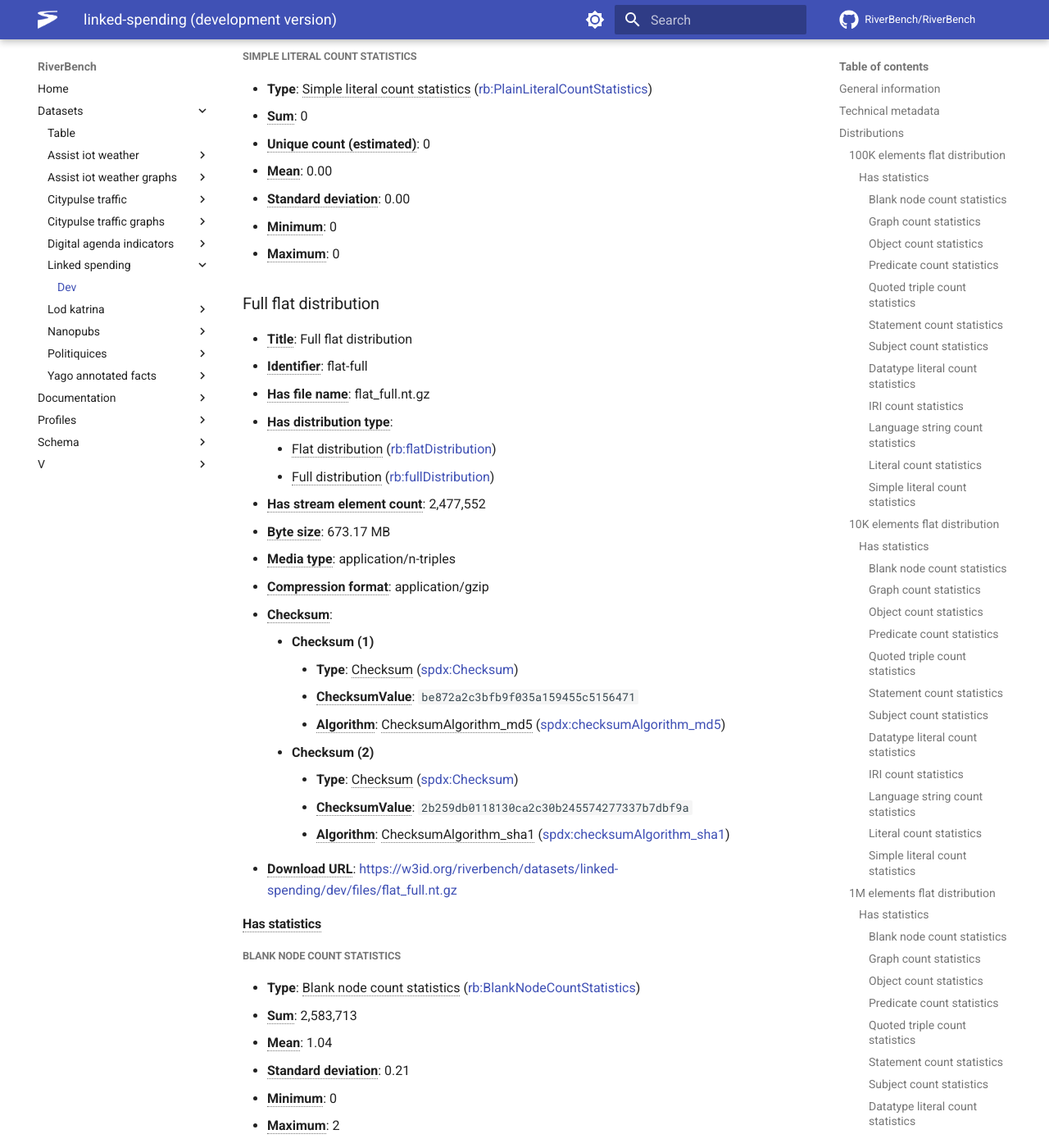
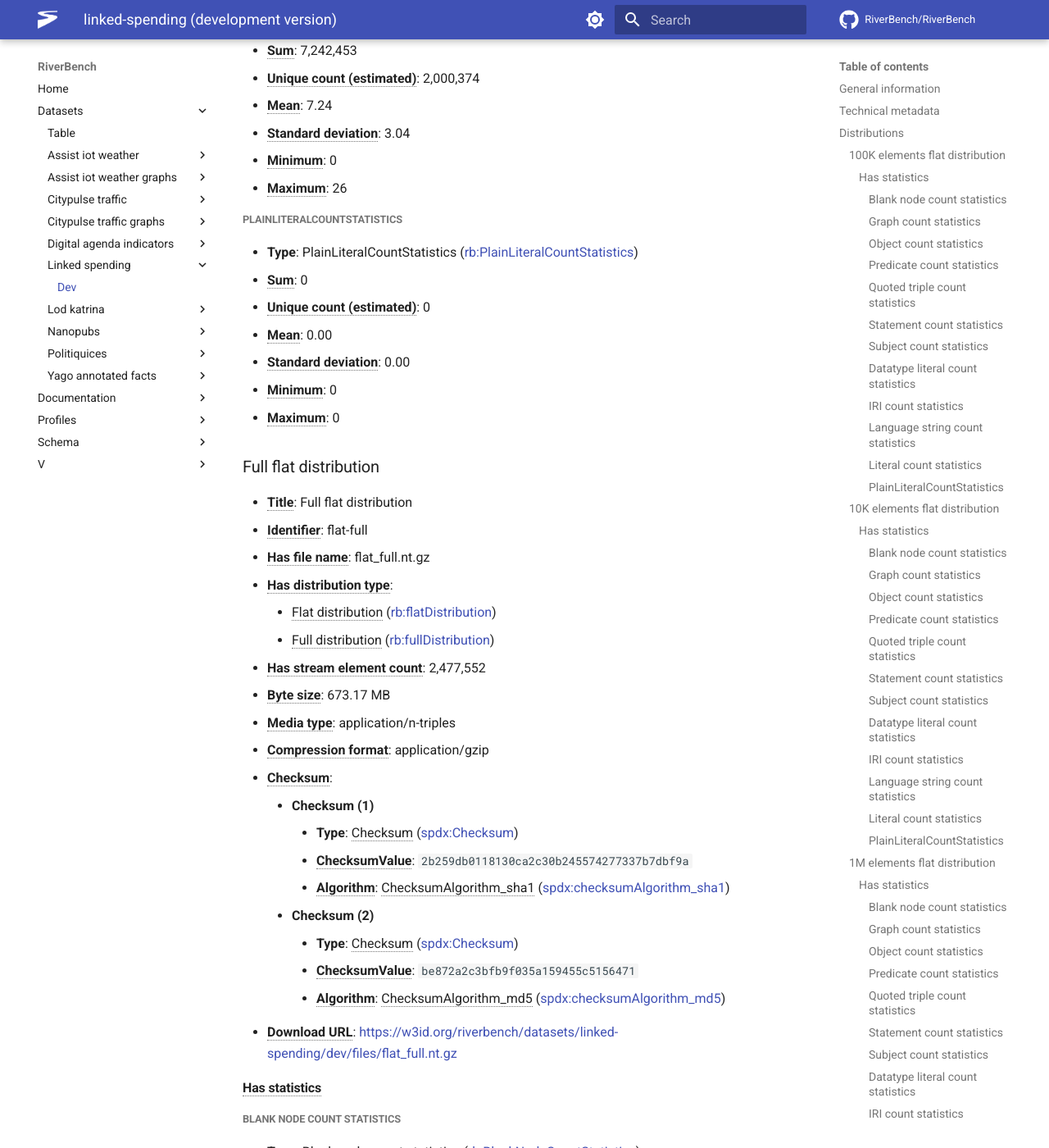
Before and after one commit to RiverBench/riverbench.github.io, an MkDocs documentation site: the page built from docs/datasets/linked-spending/dev/index.md, in a window 1280 px wide and 1400 px high, scrolled down 13441 px. Shown: the whole window at 82% size. Built offline with MkDocs 1.6.1 and Material for MkDocs 9.7.7, drawn with Linux system fonts in a browser that asks for light colours; comment, search, counter and statistics services are not loaded; some of the changed text lies outside the part shown.

Commit message:
Automatic update of RiverBench/dataset-linked-spending (dev)

```diff
--- a/docs/datasets/linked-spending/dev/index.md
+++ b/docs/datasets/linked-spending/dev/index.md
@@ -67,12 +77,12 @@ This is a subset of the LinkedSpending dataset (LS package 2013-9), which contai
 - **<abbr title="The checksum property provides a mechanism that can be used to verify that the contents of a File or Package have not changed.">Checksum</abbr>**:
     - **Checksum (1)**
         - **Type**: <abbr title="A Checksum is value that allows the contents of a file to be authenticated. Even small changes to the content of the file will change its checksum. This class allows the results of a variety of checksum and cryptographic message digest algorithms to be represented.">Checksum</abbr> ([spdx:Checksum](http://spdx.org/rdf/terms#Checksum))
+        - **<abbr title="The checksumValue property provides a lower case hexidecimal encoded digest value produced using a specific algorithm.">ChecksumValue</abbr>**: `ae6e1804acbfce85066a511cb75270ee18bc62eb`
+        - **<abbr title="Identifies the algorithm used to produce the subject Checksum. Currently, SHA-1 is the only supported algorithm. It is anticipated that other algorithms will be supported at a later time.">Algorithm</abbr>**: <abbr title="Indicates the algorithm used was SHA-1">ChecksumAlgorithm_sha1</abbr> ([spdx:checksumAlgorithm_sha1](http://spdx.org/rdf/terms#checksumAlgorithm_sha1))
+    - **Checksum (2)**
+        - **Type**: <abbr title="A Checksum is value that allows the contents of a file to be authenticated. Even small changes to the content of the file will change its checksum. This class allows the results of a variety of checksum and cryptographic message digest algorithms to be represented.">Checksum</abbr> ([spdx:Checksum](http://spdx.org/rdf/terms#Checksum))
         - **<abbr title="The checksumValue property provides a lower case hexidecimal encoded digest value produced using a specific algorithm.">ChecksumValue</abbr>**: `2939f93e0071e218068f5e3305a2f0c6`
         - **<abbr title="Identifies the algorithm used to produce the subject Checksum. Currently, SHA-1 is the only supported algorithm. It is anticipated that other algorithms will be supported at a later time.">Algorithm</abbr>**: <abbr title="Indicates the algorithm used was MD5">ChecksumAlgorithm_md5</abbr> ([spdx:checksumAlgorithm_md5](http://spdx.org/rdf/terms#checksumAlgorithm_md5))
-    - **Checksum (2)**
-        - **Type**: <abbr title="A Checksum is value that allows the contents of a file to be authenticated. Even small changes to the content of the file will change its checksum. This class allows the results of a variety of checksum and cryptographic message digest algorithms to be represented.">Checksum</abbr> ([spdx:Checksum](http://spdx.org/rdf/terms#Checksum))
-        - **<abbr title="The checksumValue property provides a lower case hexidecimal encoded digest value produced using a specific algorithm.">ChecksumValue</abbr>**: `ae6e1804acbfce85066a511cb75270ee18bc62eb`
-        - **<abbr title="Identifies the algorithm used to produce the subject Checksum. Currently, SHA-1 is the only supported algorithm. It is anticipated that other algorithms will be supported at a later time.">Algorithm</abbr>**: <abbr title="Indicates the algorithm used was SHA-1">ChecksumAlgorithm_sha1</abbr> ([spdx:checksumAlgorithm_sha1](http://spdx.org/rdf/terms#checksumAlgorithm_sha1))
 - **<abbr title="The URL of the downloadable file in a given format. E.g. CSV file or RDF file. The format is indicated by the distribution's dct:format and/or dcat:mediaType.">Download URL</abbr>**: [https://w3id.org/riverbench/datasets/linked-spending/dev/files/flat_100K.nt.gz](https://w3id.org/riverbench/datasets/linked-spending/dev/files/flat_100K.nt.gz)
 
 #### <abbr title="Has a dataset statistics object">Has statistics</abbr>
@@ -180,9 +190,9 @@ This is a subset of the LinkedSpending dataset (LS package 2013-9), which contai
 - **<abbr title="Minimum value of a distribution">Minimum</abbr>**: 0
 - **<abbr title="Maximum value of a distribution">Maximum</abbr>**: 17
 
-##### Simple literal count statistics
+##### PlainLiteralCountStatistics
 
-- **Type**: <abbr title="Statistics about the number of simple literals (of type xsd:string) in the dataset.">Simple literal count statistics</abbr> ([rb:PlainLiteralCountStatistics](https://w3id.org/riverbench/schema/metadata#PlainLiteralCountStatistics))
+- **Type**: PlainLiteralCountStatistics ([rb:PlainLiteralCountStatistics](https://w3id.org/riverbench/schema/metadata#PlainLiteralCountStatistics))
 - **<abbr title="Sum of all values in the distribution. In statistics about counts, this corresponds to the total number of given elements in the dataset.">Sum</abbr>**: 0
 - **<abbr title="Only used for count statistics. Indicates how many unique elements are in the entire dataset. The value is estimated with a Bloom filter and is accurate to ~1%.">Unique count (estimated)</abbr>**: 0
 - **<abbr title="Arithmetic mean of a distribution">Mean</abbr>**: 0.00
@@ -318,9 +328,9 @@ This is a subset of the LinkedSpending dataset (LS package 2013-9), which contai
 - **<abbr title="Minimum value of a distribution">Minimum</abbr>**: 0
 - **<abbr title="Maximum value of a distribution">Maximum</abbr>**: 16
 
-##### Simple literal count statistics
+##### PlainLiteralCountStatistics
 
-- **Type**: <abbr title="Statistics about the number of simple literals (of type xsd:string) in the dataset.">Simple literal count statistics</abbr> ([rb:PlainLiteralCountStatistics](https://w3id.org/riverbench/schema/metadata#PlainLiteralCountStatistics))
+- **Type**: PlainLiteralCountStatistics ([rb:PlainLiteralCountStatistics](https://w3id.org/riverbench/schema/metadata#PlainLiteralCountStatistics))
 - **<abbr title="Sum of all values in the distribution. In statistics about counts, this corresponds to the total number of given elements in the dataset.">Sum</abbr>**: 0
 - **<abbr title="Only used for count statistics. Indicates how many unique elements are in the entire dataset. The value is estimated with a Bloom filter and is accurate to ~1%.">Unique count (estimated)</abbr>**: 0
 - **<abbr title="Arithmetic mean of a distribution">Mean</abbr>**: 0.00
@@ -456,9 +466,9 @@ This is a subset of the LinkedSpending dataset (LS package 2013-9), which contai
 - **<abbr title="Minimum value of a distribution">Minimum</abbr>**: 0
 - **<abbr title="Maximum value of a distribution">Maximum</abbr>**: 26
 
-##### Simple literal count statistics
+##### PlainLiteralCountStatistics
 
-- **Type**: <abbr title="Statistics about the number of simple literals (of type xsd:string) in the dataset.">Simple literal count statistics</abbr> ([rb:PlainLiteralCountStatistics](https://w3id.org/riverbench/schema/metadata#PlainLiteralCountStatistics))
+- **Type**: PlainLiteralCountStatistics ([rb:PlainLiteralCountStatistics](https://w3id.org/riverbench/schema/metadata#PlainLiteralCountStatistics))
 - **<abbr title="Sum of all values in the distribution. In statistics about counts, this corresponds to the total number of given elements in the dataset.">Sum</abbr>**: 0
 - **<abbr title="Only used for count statistics. Indicates how many unique elements are in the entire dataset. The value is estimated with a Bloom filter and is accurate to ~1%.">Unique count (estimated)</abbr>**: 0
 - **<abbr title="Arithmetic mean of a distribution">Mean</abbr>**: 0.00
@@ -481,12 +491,12 @@ This is a subset of the LinkedSpending dataset (LS package 2013-9), which contai
 - **<abbr title="The checksum property provides a mechanism that can be used to verify that the contents of a File or Package have not changed.">Checksum</abbr>**:
     - **Checksum (1)**
         - **Type**: <abbr title="A Checksum is value that allows the contents of a file to be authenticated. Even small changes to the content of the file will change its checksum. This class allows the results of a variety of checksum and cryptographic message digest algorithms to be represented.">Checksum</abbr> ([spdx:Checksum](http://spdx.org/rdf/terms#Checksum))
+        - **<abbr title="The checksumValue property provides a lower case hexidecimal encoded digest value produced using a specific algorithm.">ChecksumValue</abbr>**: `2b259db0118130ca2c30b245574277337b7dbf9a`
+        - **<abbr title="Identifies the algorithm used to produce the subject Checksum. Currently, SHA-1 is the only supported algorithm. It is anticipated that other algorithms will be supported at a later time.">Algorithm</abbr>**: <abbr title="Indicates the algorithm used was SHA-1">ChecksumAlgorithm_sha1</abbr> ([spdx:checksumAlgorithm_sha1](http://spdx.org/rdf/terms#checksumAlgorithm_sha1))
+    - **Checksum (2)**
+        - **Type**: <abbr title="A Checksum is value that allows the contents of a file to be authenticated. Even small changes to the content of the file will change its checksum. This class allows the results of a variety of checksum and cryptographic message digest algorithms to be represented.">Checksum</abbr> ([spdx:Checksum](http://spdx.org/rdf/terms#Checksum))
         - **<abbr title="The checksumValue property provides a lower case hexidecimal encoded digest value produced using a specific algorithm.">ChecksumValue</abbr>**: `be872a2c3bfb9f035a159455c5156471`
         - **<abbr title="Identifies the algorithm used to produce the subject Checksum. Currently, SHA-1 is the only supported algorithm. It is anticipated that other algorithms will be supported at a later time.">Algorithm</abbr>**: <abbr title="Indicates the algorithm used was MD5">ChecksumAlgorithm_md5</abbr> ([spdx:checksumAlgorithm_md5](http://spdx.org/rdf/terms#checksumAlgorithm_md5))
-    - **Checksum (2)**
-        - **Type**: <abbr title="A Checksum is value that allows the contents of a file to be authenticated. Even small changes to the content of the file will change its checksum. This class allows the results of a variety of checksum and cryptographic message digest algorithms to be represented.">Checksum</abbr> ([spdx:Checksum](http://spdx.org/rdf/terms#Checksum))
-        - **<abbr title="The checksumValue property provides a lower case hexidecimal encoded digest value produced using a specific algorithm.">ChecksumValue</abbr>**: `2b259db0118130ca2c30b245574277337b7dbf9a`
-        - **<abbr title="Identifies the algorithm used to produce the subject Checksum. Currently, SHA-1 is the only supported algorithm. It is anticipated that other algorithms will be supported at a later time.">Algorithm</abbr>**: <abbr title="Indicates the algorithm used was SHA-1">ChecksumAlgorithm_sha1</abbr> ([spdx:checksumAlgorithm_sha1](http://spdx.org/rdf/terms#checksumAlgorithm_sha1))
 - **<abbr title="The URL of the downloadable file in a given format. E.g. CSV file or RDF file. The format is indicated by the distribution's dct:format and/or dcat:mediaType.">Download URL</abbr>**: [https://w3id.org/riverbench/datasets/linked-spending/dev/files/flat_full.nt.gz](https://w3id.org/riverbench/datasets/linked-spending/dev/files/flat_full.nt.gz)
 
 #### <abbr title="Has a dataset statistics object">Has statistics</abbr>
@@ -594,9 +604,9 @@ This is a subset of the LinkedSpending dataset (LS package 2013-9), which contai
 - **<abbr title="Minimum value of a distribution">Minimum</abbr>**: 0
 - **<abbr title="Maximum value of a distribution">Maximum</abbr>**: 43
 
-##### Simple literal count statistics
+##### PlainLiteralCountStatistics
 
-- **Type**: <abbr title="Statistics about the number of simple literals (of type xsd:string) in the dataset.">Simple literal count statistics</abbr> ([rb:PlainLiteralCountStatistics](https://w3id.org/riverbench/schema/metadata#PlainLiteralCountStatistics))
+- **Type**: PlainLiteralCountStatistics ([rb:PlainLiteralCountStatistics](https://w3id.org/riverbench/schema/metadata#PlainLiteralCountStatistics))
 - **<abbr title="Sum of all values in the distribution. In statistics about counts, this corresponds to the total number of given elements in the dataset.">Sum</abbr>**: 0
 - **<abbr title="Only used for count statistics. Indicates how many unique elements are in the entire dataset. The value is estimated with a Bloom filter and is accurate to ~1%.">Unique count (estimated)</abbr>**: 0
 - **<abbr title="Arithmetic mean of a distribution">Mean</abbr>**: 0.00
@@ -733,9 +743,9 @@ This is a subset of the LinkedSpending dataset (LS package 2013-9), which contai
 - **<abbr title="Minimum value of a distribution">Minimum</abbr>**: 0
 - **<abbr title="Maximum value of a distribution">Maximum</abbr>**: 17
 
-##### Simple literal count statistics
+##### PlainLiteralCountStatistics
 
-- **Type**: <abbr title="Statistics about the number of simple literals (of type xsd:string) in the dataset.">Simple literal count statistics</abbr> ([rb:PlainLiteralCountStatistics](https://w3id.org/riverbench/schema/metadata#PlainLiteralCountStatistics))
+- **Type**: PlainLiteralCountStatistics ([rb:PlainLiteralCountStatistics](https://w3id.org/riverbench/schema/metadata#PlainLiteralCountStatistics))
 - **<abbr title="Sum of all values in the distribution. In statistics about counts, this corresponds to the total number of given elements in the dataset.">Sum</abbr>**: 0
 - **<abbr title="Only used for count statistics. Indicates how many unique elements are in the entire dataset. The value is estimated with a Bloom filter and is accurate to ~1%.">Unique count (estimated)</abbr>**: 0
 - **<abbr title="Arithmetic mean of a distribution">Mean</abbr>**: 0.00
@@ -759,12 +769,12 @@ This is a subset of the LinkedSpending dataset (LS package 2013-9), which contai
 - **<abbr title="The checksum property provides a mechanism that can be used to verify that the contents of a File or Package have not changed.">Checksum</abbr>**:
     - **Checksum (1)**
         - **Type**: <abbr title="A Checksum is value that allows the contents of a file to be authenticated. Even small changes to the content of the file will change its checksum. This class allows the results of a variety of checksum and cryptographic message digest algorithms to be represented.">Checksum</abbr> ([spdx:Checksum](http://spdx.org/rdf/terms#Checksum))
+        - **<abbr title="The checksumValue property provides a lower case hexidecimal encoded digest value produced using a specific algorithm.">ChecksumValue</abbr>**: `396f219d03ba182efcc2b24bbc8d6d76f23e523c`
+        - **<abbr title="Identifies the algorithm used to produce the subject Checksum. Currently, SHA-1 is the only supported algorithm. It is anticipated that other algorithms will be supported at a later time.">Algorithm</abbr>**: <abbr title="Indicates the algorithm used was SHA-1">ChecksumAlgorithm_sha1</abbr> ([spdx:checksumAlgorithm_sha1](http://spdx.org/rdf/terms#checksumAlgorithm_sha1))
+    - **Checksum (2)**
+        - **Type**: <abbr title="A Checksum is value that allows the contents of a file to be authenticated. Even small changes to the content of the file will change its checksum. This class allows the results of a variety of checksum and cryptographic message digest algorithms to be represented.">Checksum</abbr> ([spdx:Checksum](http://spdx.org/rdf/terms#Checksum))
         - **<abbr title="The checksumValue property provides a lower case hexidecimal encoded digest value produced using a specific algorithm.">ChecksumValue</abbr>**: `0151596886ad6b8dae5446e32f3ebe3d`
         - **<abbr title="Identifies the algorithm used to produce the subject Checksum. Currently, SHA-1 is the only supported algorithm. It is anticipated that other algorithms will be supported at a later time.">Algorithm</abbr>**: <abbr title="Indicates the algorithm used was MD5">ChecksumAlgorithm_md5</abbr> ([spdx:checksumAlgorithm_md5](http://spdx.org/rdf/terms#checksumAlgorithm_md5))
-    - **Checksum (2)**
-        - **Type**: <abbr title="A Checksum is value that allows the contents of a file to be authenticated. Even small changes to the content of the file will change its checksum. This class allows the results of a variety of checksum and cryptographic message digest algorithms to be represented.">Checksum</abbr> ([spdx:Checksum](http://spdx.org/rdf/terms#Checksum))
-        - **<abbr title="The checksumValue property provides a lower case hexidecimal encoded digest value produced using a specific algorithm.">ChecksumValue</abbr>**: `396f219d03ba182efcc2b24bbc8d6d76f23e523c`
-        - **<abbr title="Identifies the algorithm used to produce the subject Checksum. Currently, SHA-1 is the only supported algorithm. It is anticipated that other algorithms will be supported at a later time.">Algorithm</abbr>**: <abbr title="Indicates the algorithm used was SHA-1">ChecksumAlgorithm_sha1</abbr> ([spdx:checksumAlgorithm_sha1](http://spdx.org/rdf/terms#checksumAlgorithm_sha1))
 - **<abbr title="The URL of the downloadable file in a given format. E.g. CSV file or RDF file. The format is indicated by the distribution's dct:format and/or dcat:mediaType.">Download URL</abbr>**: [https://w3id.org/riverbench/datasets/linked-spending/dev/files/stream_10K.tar.gz](https://w3id.org/riverbench/datasets/linked-spending/dev/files/stream_10K.tar.gz)
 
 #### <abbr title="Has a dataset statistics object">Has statistics</abbr>
@@ -872,9 +882,9 @@ This is a subset of the LinkedSpending dataset (LS package 2013-9), which contai
 - **<abbr title="Minimum value of a distribution">Minimum</abbr>**: 0
 - **<abbr title="Maximum value of a distribution">Maximum</abbr>**: 16
 
-##### Simple literal count statistics
+##### PlainLiteralCountStatistics
 
-- **Type**: <abbr title="Statistics about the number of simple literals (of type xsd:string) in the dataset.">Simple literal count statistics</abbr> ([rb:PlainLiteralCountStatistics](https://w3id.org/riverbench/schema/metadata#PlainLiteralCountStatistics))
+- **Type**: PlainLiteralCountStatistics ([rb:PlainLiteralCountStatistics](https://w3id.org/riverbench/schema/metadata#PlainLiteralCountStatistics))
 - **<abbr title="Sum of all values in the distribution. In statistics about counts, this corresponds to the total number of given elements in the dataset.">Sum</abbr>**: 0
 - **<abbr title="Only used for count statistics. Indicates how many unique elements are in the entire dataset. The value is estimated with a Bloom filter and is accurate to ~1%.">Unique count (estimated)</abbr>**: 0
 - **<abbr title="Arithmetic mean of a distribution">Mean</abbr>**: 0.00
@@ -1011,9 +1021,9 @@ This is a subset of the LinkedSpending dataset (LS package 2013-9), which contai
 - **<abbr title="Minimum value of a distribution">Minimum</abbr>**: 0
 - **<abbr title="Maximum value of a distribution">Maximum</abbr>**: 26
 
-##### Simple literal count statistics
+##### PlainLiteralCountStatistics
 
-- **Type**: <abbr title="Statistics about the number of simple literals (of type xsd:string) in the dataset.">Simple literal count statistics</abbr> ([rb:PlainLiteralCountStatistics](https://w3id.org/riverbench/schema/metadata#PlainLiteralCountStatistics))
+- **Type**: PlainLiteralCountStatistics ([rb:PlainLiteralCountStatistics](https://w3id.org/riverbench/schema/metadata#PlainLiteralCountStatistics))
 - **<abbr title="Sum of all values in the distribution. In statistics about counts, this corresponds to the total number of given elements in the dataset.">Sum</abbr>**: 0
 - **<abbr title="Only used for count statistics. Indicates how many unique elements are in the entire dataset. The value is estimated with a Bloom filter and is accurate to ~1%.">Unique count (estimated)</abbr>**: 0
 - **<abbr title="Arithmetic mean of a distribution">Mean</abbr>**: 0.00
@@ -1150,9 +1160,9 @@ This is a subset of the LinkedSpending dataset (LS package 2013-9), which contai
 - **<abbr title="Minimum value of a distribution">Minimum</abbr>**: 0
 - **<abbr title="Maximum value of a distribution">Maximum</abbr>**: 43
 
-##### Simple literal count statistics
+##### PlainLiteralCountStatistics
 
-- **Type**: <abbr title="Statistics about the number of simple literals (of type xsd:string) in the dataset.">Simple literal count statistics</abbr> ([rb:PlainLiteralCountStatistics](https://w3id.org/riverbench/schema/metadata#PlainLiteralCountStatistics))
+- **Type**: PlainLiteralCountStatistics ([rb:PlainLiteralCountStatistics](https://w3id.org/riverbench/schema/metadata#PlainLiteralCountStatistics))
 - **<abbr title="Sum of all values in the distribution. In statistics about counts, this corresponds to the total number of given elements in the dataset.">Sum</abbr>**: 0
 - **<abbr title="Only used for count statistics. Indicates how many unique elements are in the entire dataset. The value is estimated with a Bloom filter and is accurate to ~1%.">Unique count (estimated)</abbr>**: 0
 - **<abbr title="Arithmetic mean of a distribution">Mean</abbr>**: 0.00
```
Also changed, not shown: other parts of docs/datasets/linked-spending/dev/index.md (+16 -6 lines).
